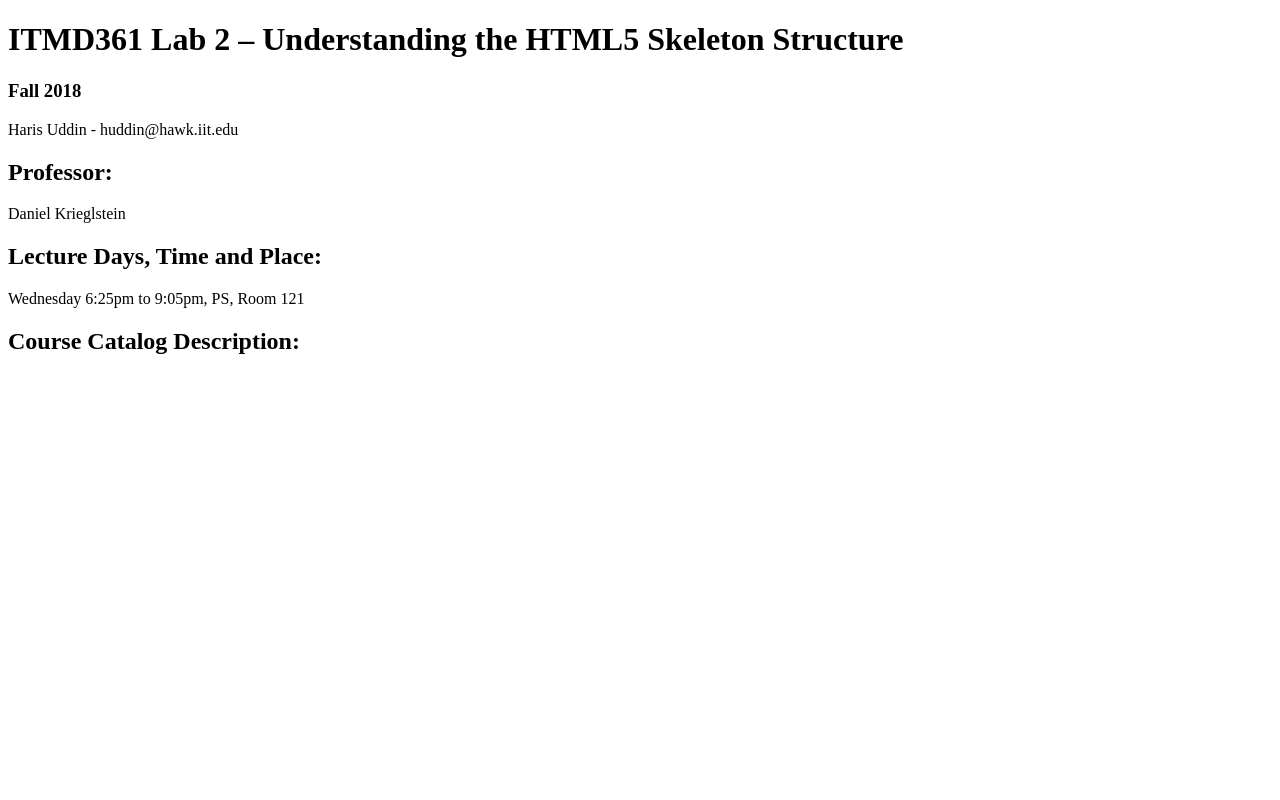
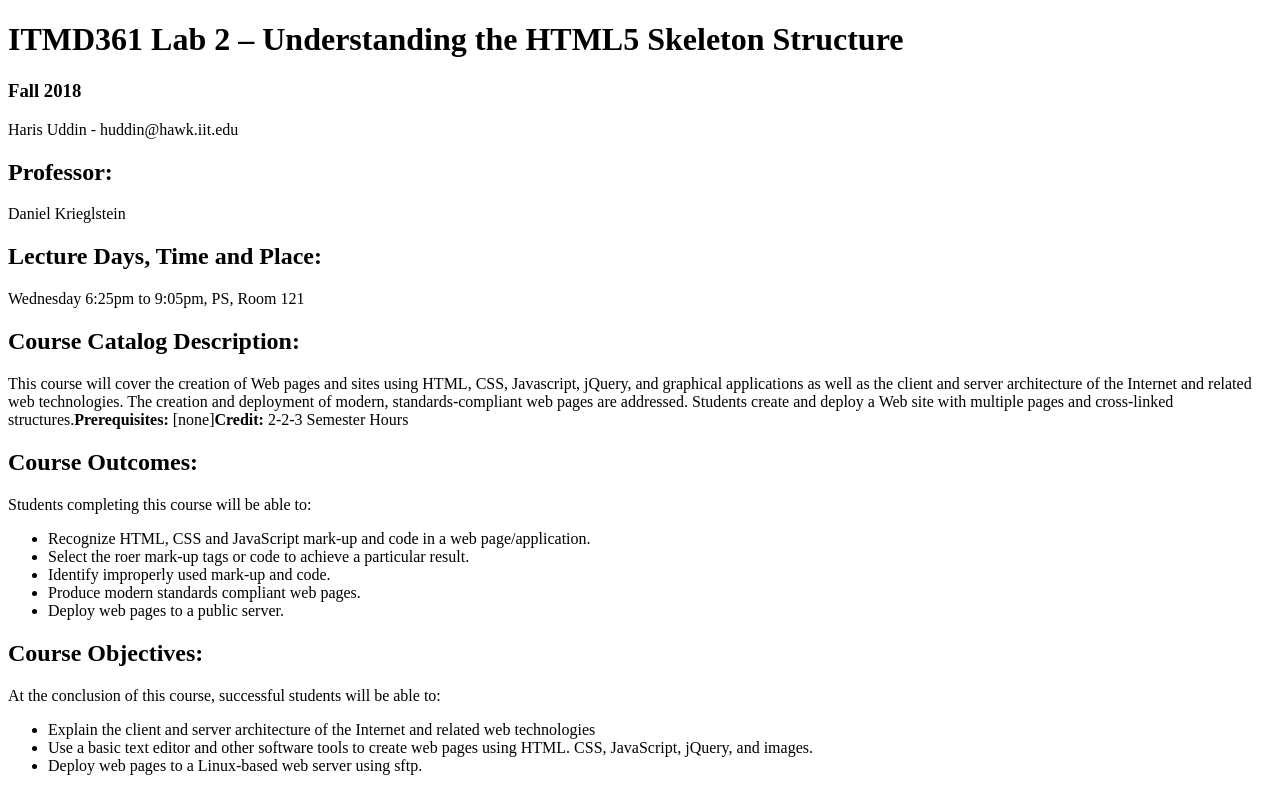
Before and after one commit to huddin/ITMD-Lab2, a plain HTML site: page index.html in a window 1280 px wide. Drawn offline with Linux system fonts and the light colour scheme.

Commit message:
adding unordered lists

```diff
--- a/index.html
+++ b/index.html
@@ -1,9 +1,13 @@
 <!DOCTYPE html>
-<html lang="en"></html>
+<html lang="en">
+
+</html>
+
 <head>
   <meta charset="utf-8">
   <title>ITMD361 Lab 2 – Understanding the HTML5 Skeleton Structure</title>
 </head>
+
 <body>
   <h1>ITMD361 Lab 2 – Understanding the HTML5 Skeleton Structure</h1>
   <h3>Fall 2018</h3>
@@ -13,5 +17,26 @@
   <h2>Lecture Days, Time and Place:</h2>
   <p>Wednesday 6:25pm to 9:05pm, PS, Room 121</p>
   <h2>Course Catalog Description:</h2>
+  <p>This course will cover the creation of Web pages and sites using HTML, CSS, Javascript, jQuery, and graphical applications
+    as well as the client and server architecture of the Internet and related web technologies. The creation and deployment
+    of modern, standards-compliant web pages are addressed. Students create and deploy a Web site with multiple pages and
+    cross-linked structures.<strong>Prerequisites: </strong>[none]<strong>Credit: </strong>2-2-3 Semester Hours</p>
+  <h2>Course Outcomes:</h2>
+  <p>Students completing this course will be able to:</p>
+  <ul>
+    <li>Recognize HTML, CSS and JavaScript mark-up and code in a web page/application.</li>
+    <li>Select the roer mark-up tags or code to achieve a particular result.</li>
+    <li>Identify improperly used mark-up and code.</li>
+    <li>Produce modern standards compliant web pages.</li>
+    <li>Deploy web pages to a public server.</li>
+  </ul>
+  <h2>Course Objectives:</h2>
+  <p>At the conclusion of this course, successful students will be able to:</p>
+  <ul>
+    <li>Explain the client and server architecture of the Internet and related web technologies</li>
+    <li>Use a basic text editor and other software tools to create web pages using HTML. CSS, JavaScript, jQuery, and images.</li>
+    <li>Deploy web pages to a Linux-based web server using sftp.</li>
+  </ul>
 </body>
+
 </html>
```
Lines whose indentation alone changed are shown as unchanged.
